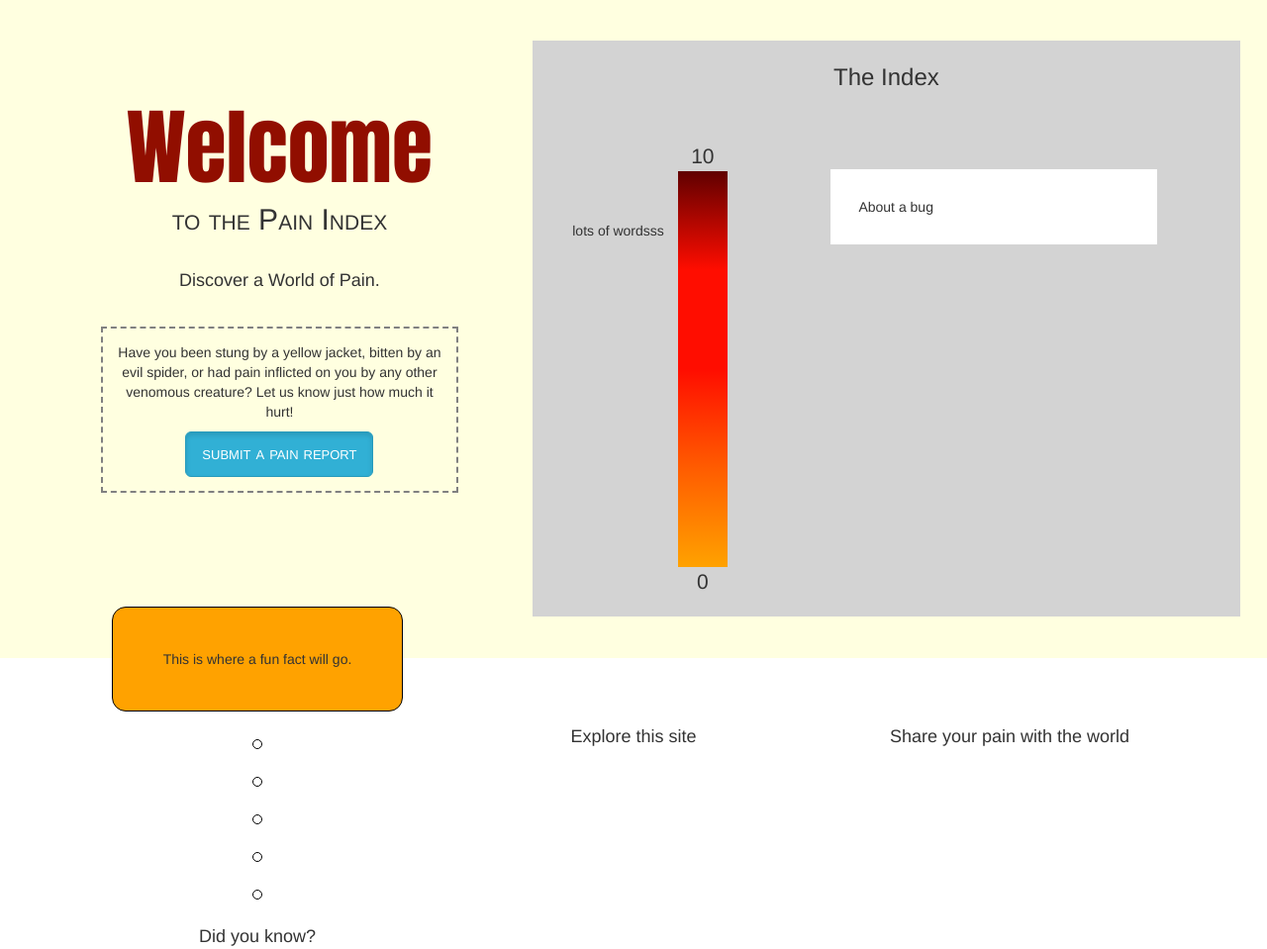
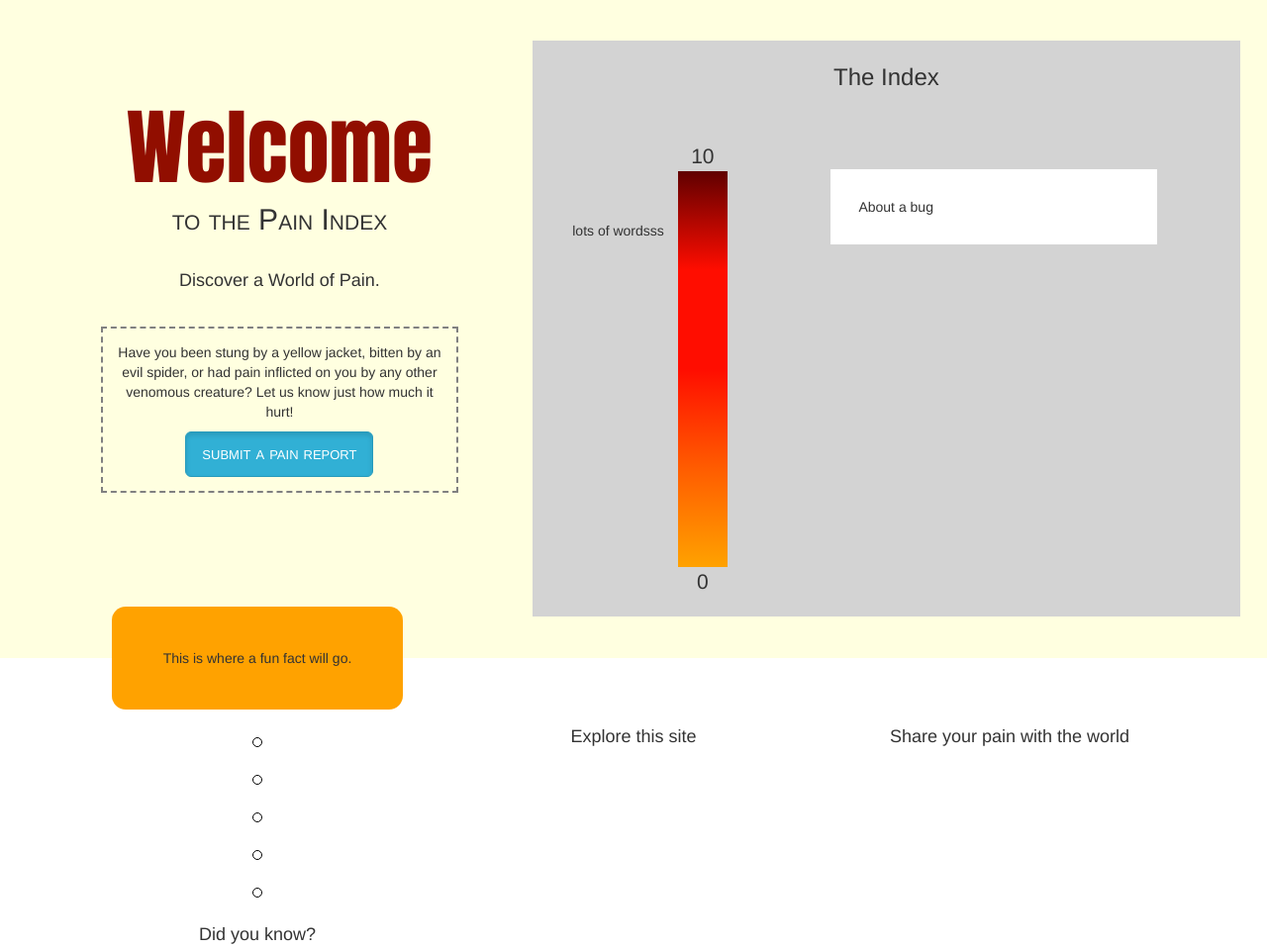
Before and after one commit to xanv/painindex, a Django app: page / in a window 1280 px wide. Shown: the part 51-1010 px from the top of the page at 99% size. Run offline with Django 3.2, Linux system fonts and the light colour scheme; style sheets or scripts are compiled from the project's sources; some libraries are stand-ins or nearby versions.

Commit message:
minor change

```diff
--- a/painindex/static/painindex/css/site.css
+++ b/painindex/static/painindex/css/site.css
@@ -73,7 +73,6 @@
     margin: 2em auto;
     border-radius: 10em; }
   #funfact p {
-    border: 1px solid black;
     padding: 3em;
     margin: 2em;
     border-radius: 1em;
--- a/painindex/static/painindex/sass/site.scss
+++ b/painindex/static/painindex/sass/site.scss
@@ -113,7 +113,6 @@ $background: #FFFFFF;
   }
 
   p{
-    border: 1px solid black;
     padding: 3em;
     margin: 2em;
     border-radius: 1em;
```
